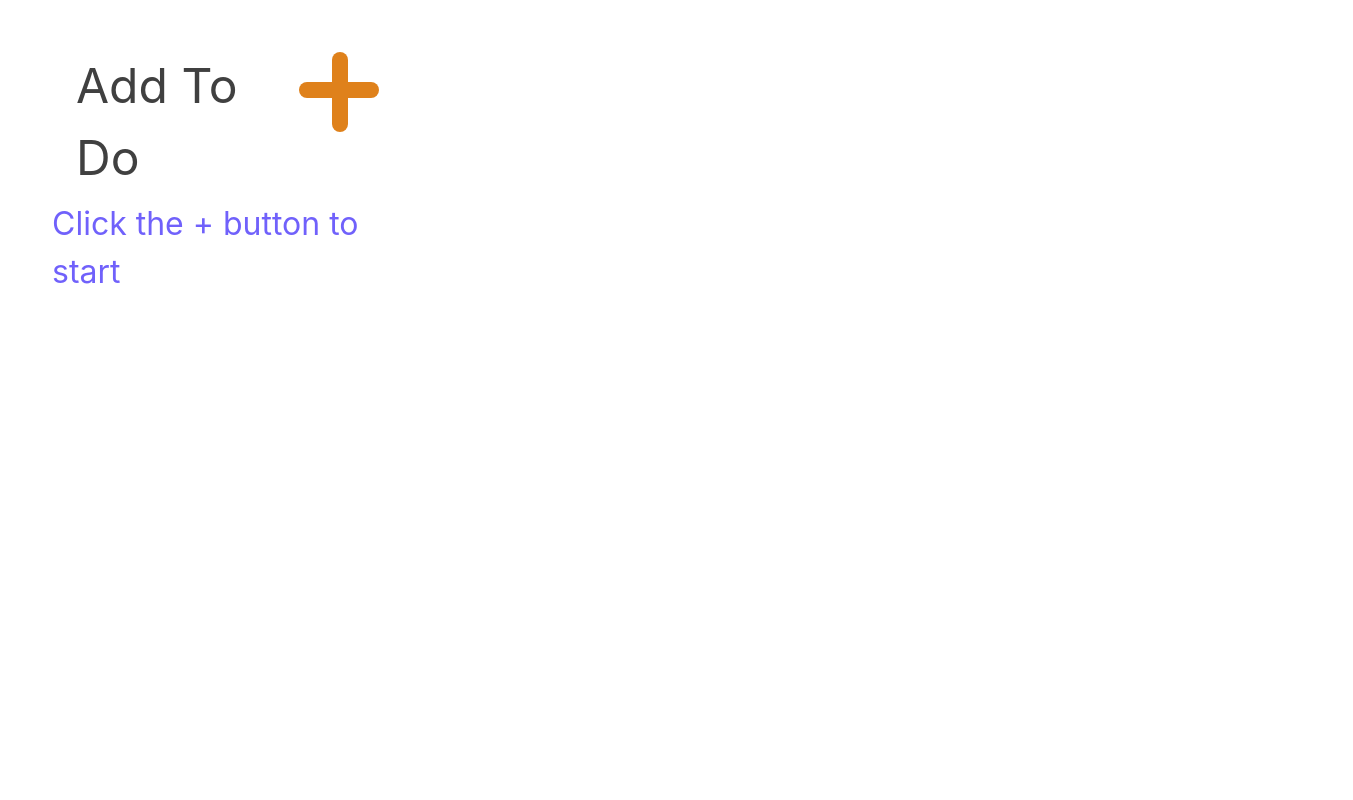
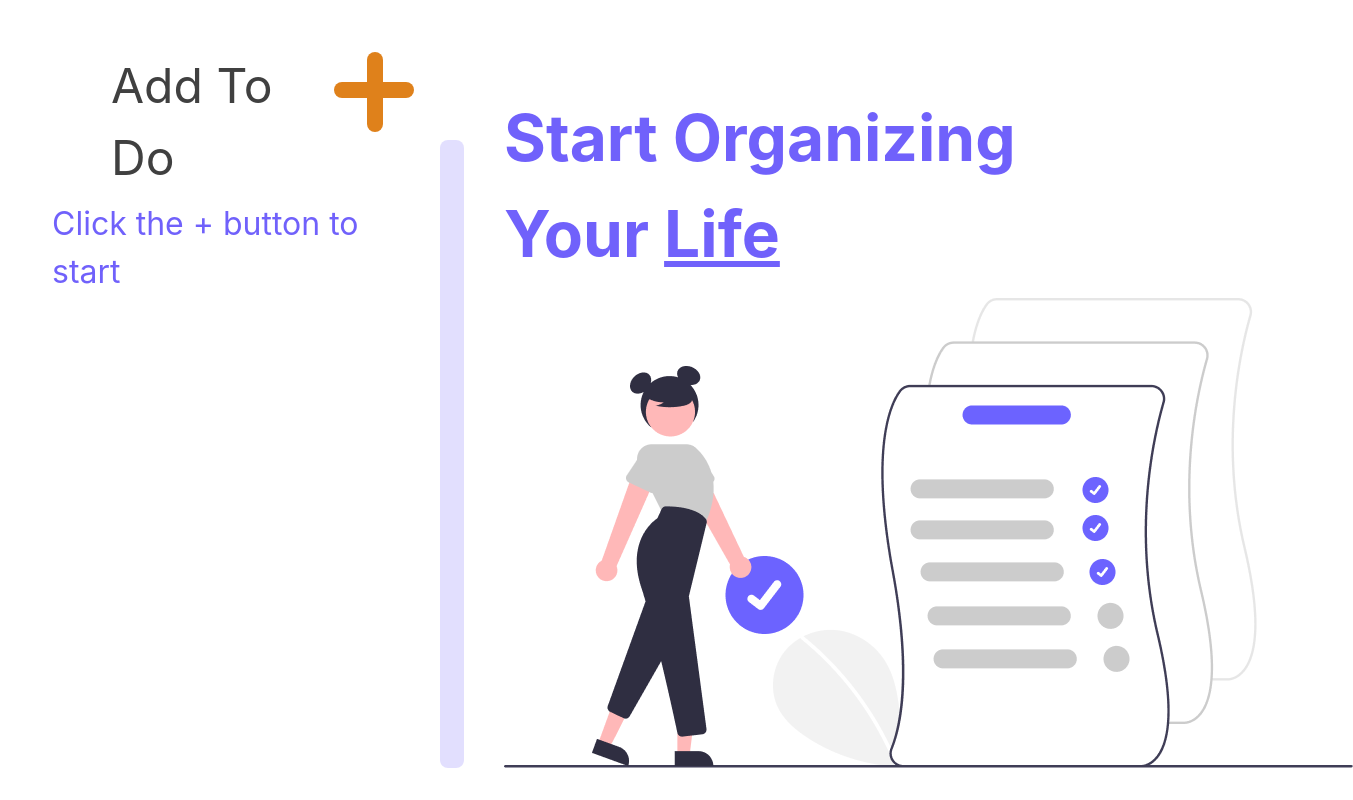
Before and after one commit to ericwafula/todo-list, a plain HTML site: page index.html in a window 1280 px wide. Shown: the whole page, 1353 px wide, since content can reach past the window. Drawn offline with nearby package versions, Linux system fonts and the light colour scheme.

Commit message:
added illustration image

```diff
--- a/css/style.css
+++ b/css/style.css
@@ -16,6 +16,11 @@ body{
     font-size: 48px;
     color: #404040;
     height: 140px;
+}
+
+/* add to do text */
+#add-to-do-text{
+    margin-left: 35px;
 }
 
 /* button parent container */
@@ -99,3 +104,37 @@ body{
     font-size: 32px;
     color: #7061FB;
 }
+
+/* heading */
+#lp-heading{
+    color: #7061FB;
+    font-weight: bold;
+    font-size: 64px;
+    margin-top: -50px;
+}
+
+#life{
+    text-decoration: underline;
+}
+
+/* body section */
+#body-section{
+    position: relative;
+}
+
+/* divider */
+#divider{
+    background-color: #7061FB;
+    height: auto;
+    width: 8px;
+    border-radius: 8px;
+    opacity: 20%;
+    position: relative;
+    /* right: 30px; */
+}
+
+/* right container */
+#right-container{
+    /* padding-right: 20px; */
+    padding-left: 40px;
+}
--- a/index.html
+++ b/index.html
@@ -37,12 +37,15 @@
 
     <!-- body -->
     <div class="container-fluid body">
-        <div class="row">
+        <div class="row" id="body-section">
             <div class="col-md-4" id="cards-container">
                 <p id="click-the">Click the + button to start</p>
             </div>
             <div class="col-md-1" id="divider"></div>
-            <div class="col-md-7"></div>
+            <div class="col-md-7" id="right-container">
+                <p id="lp-heading">Start Organizing Your <span id="life">Life</span></p>
+                <img src="./images/todo illustration.png" alt="todo" id="illustration-image">
+            </div>
         </div>
     </div>
 </body>
--- a/js/main.js
+++ b/js/main.js
@@ -5,5 +5,7 @@ $(document).ready(function(){
         '<p id="card-description">Brief description about the...</p>' +
         '</div>');
         $("#click-the").remove();
+        $("#lp-heading").hide();
+        $("#illustration-image").hide();
     });
 });
```
Also changed, not shown: images/todo illustration.png (added).
